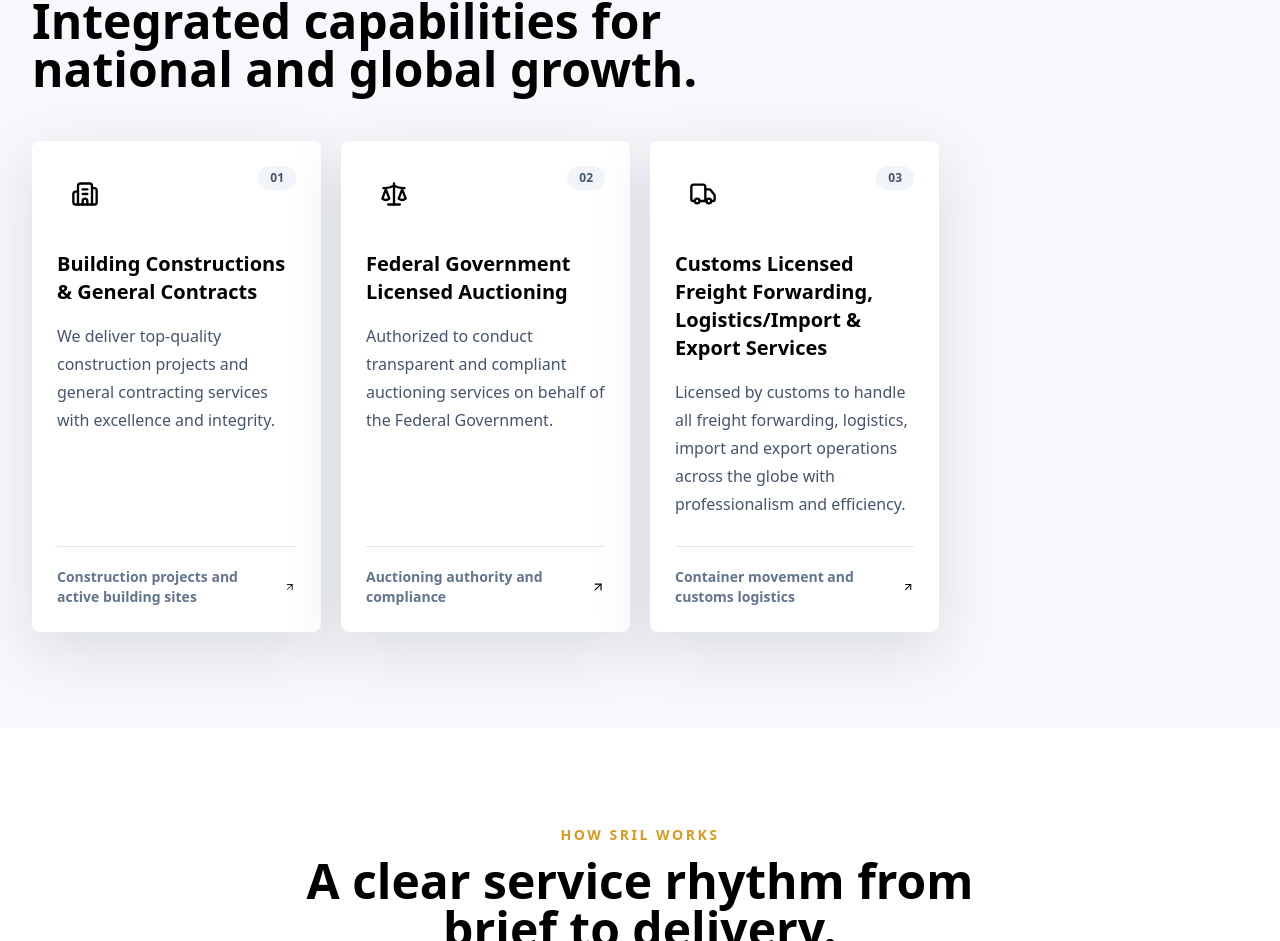
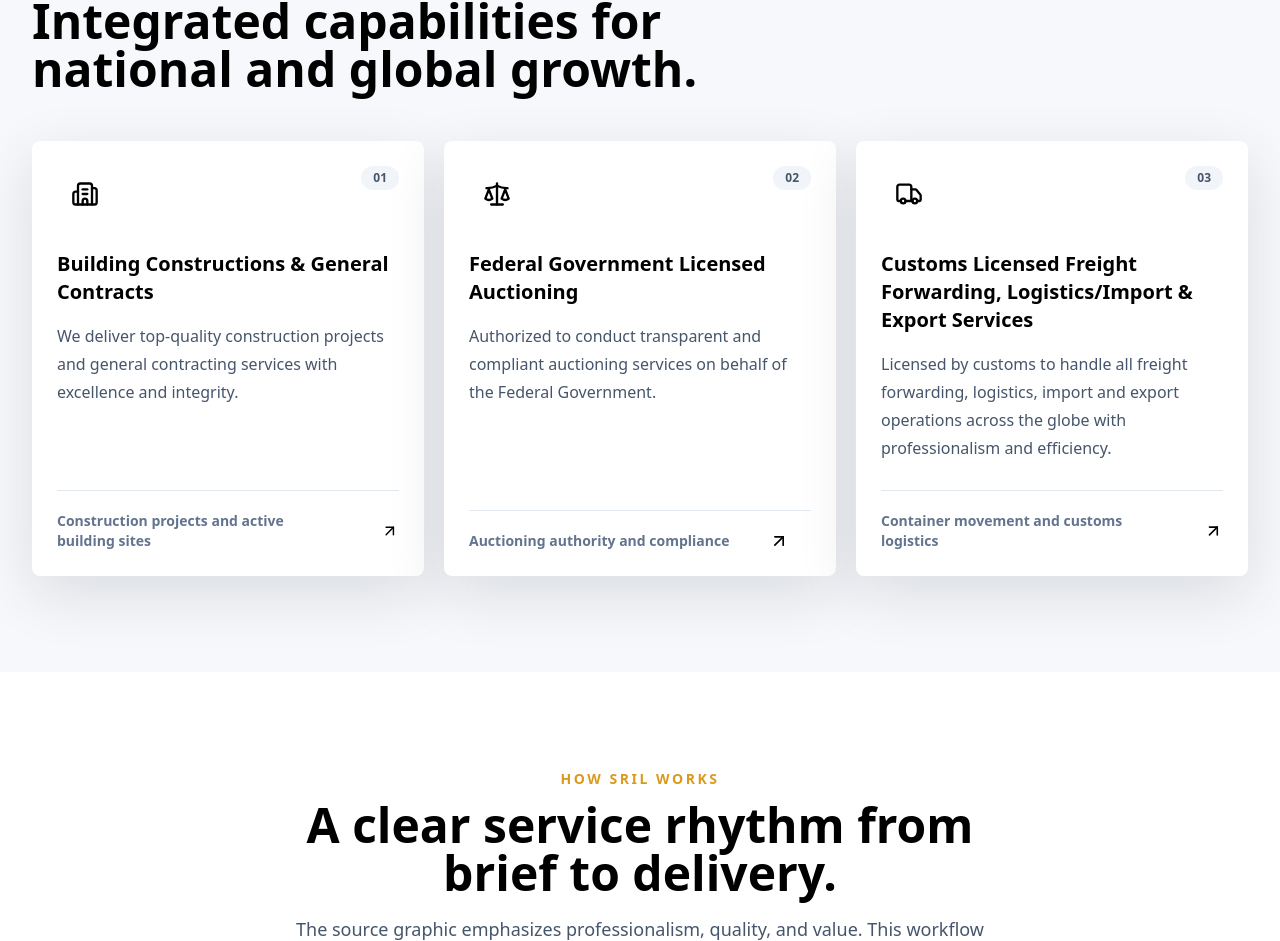
Before and after one commit to Farmerintech/srill, a React (Vite) app: page / in a window 1280 px wide. Shown: the part 1188-2129 px from the top of the page. Built offline with nearby package versions, Linux system fonts and the light colour scheme.

Commit message:
updated services

```diff
--- a/src/components/ServicesGrid.jsx
+++ b/src/components/ServicesGrid.jsx
@@ -13,7 +13,7 @@ export default function ServicesGrid({ compact = false }) {
           title="Integrated capabilities for national and global growth."
           description=""
         />
-        <div className="mt-12 grid gap-5 md:grid-cols-2 xl:grid-cols-4">
+        <div className="mt-12 grid gap-5 md:grid-cols-2 xl:grid-cols-3">
           {items.map((service, index) => (
             <ServiceCard key={service.title} service={service} index={index} />
           ))}
```
